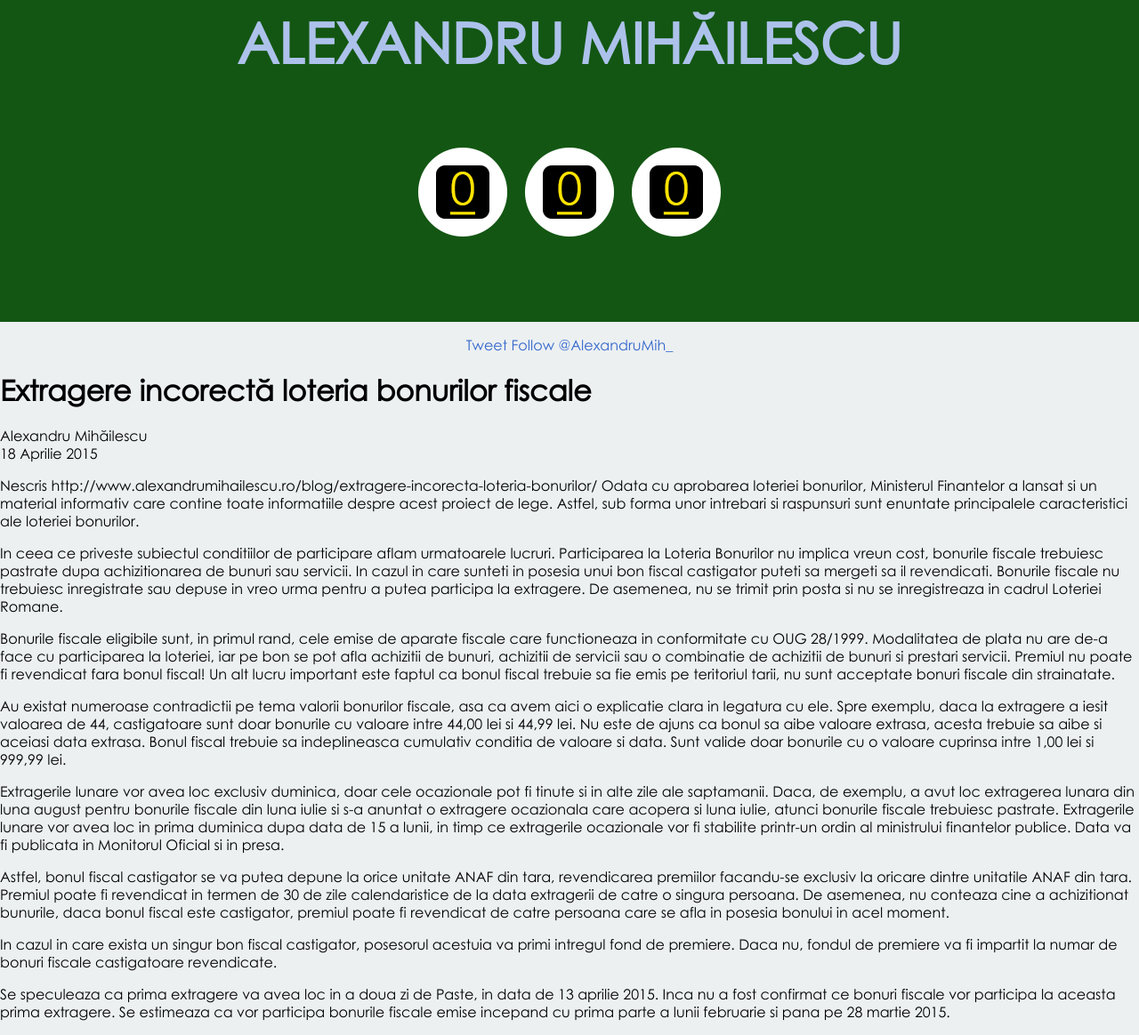
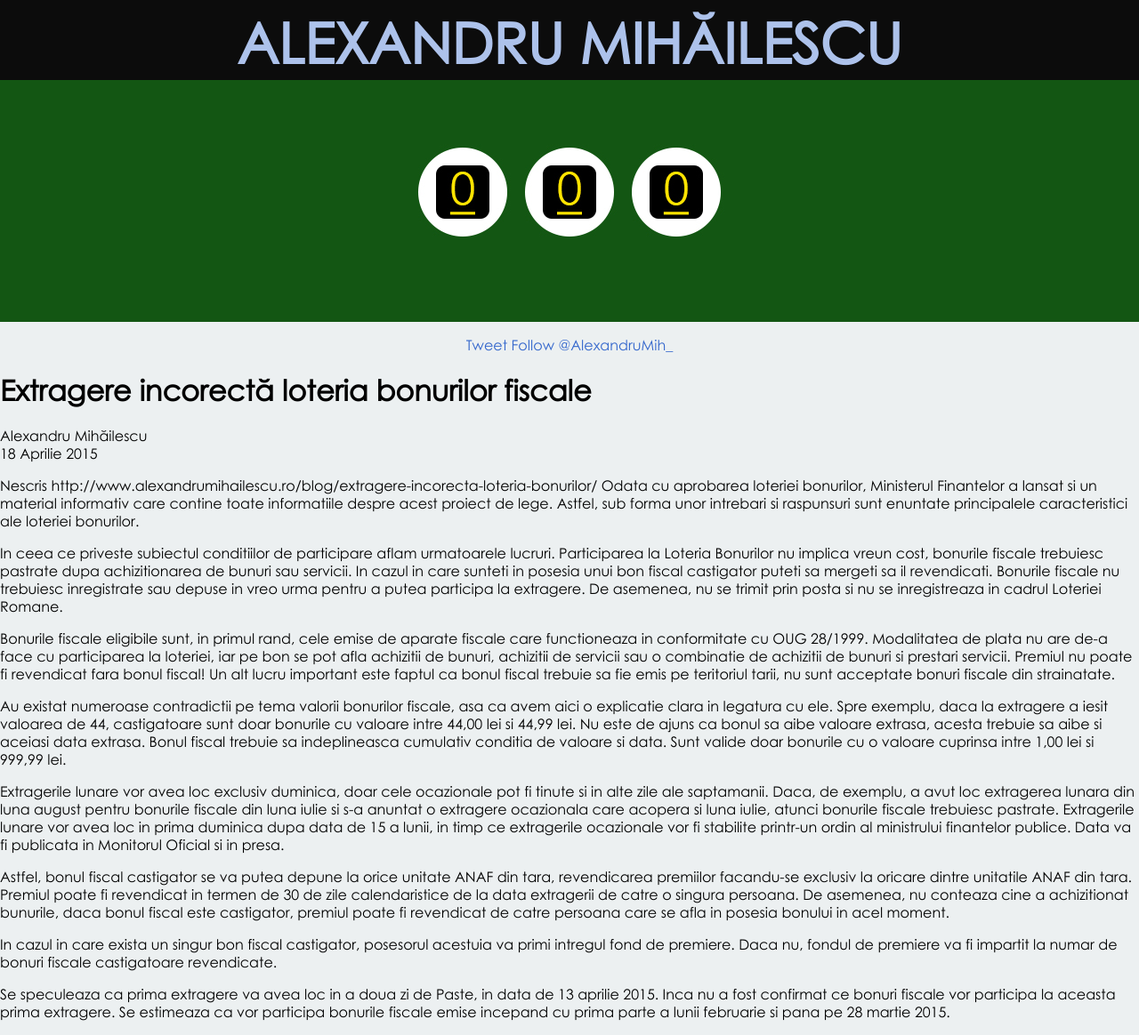
Before and after one commit to AlexandruMihailescu/alexandrumihailescu.github.com, a Jekyll site: the page built from _posts/2015-04-18-extragere-incorecta-loteria-bonurilor.md, in a window 1280 px wide. Shown: the whole page at 89% size. Built offline with Jekyll 4.4.1, drawn with Linux system fonts in a browser that asks for light colours; nearby versions of some CDN libraries; Markdown is read by kramdown in place of the engine named in the settings; comment, search, counter and statistics services are not loaded.

Commit message:
removed colour

```diff
--- a/_includes/header.html
+++ b/_includes/header.html
@@ -22,11 +22,7 @@
 
   </head>
   <body>
-    {% if page.backgroundcolour == nil %}
     <nav>
-    {% else %}
-    <nav style="background-color: {{page.backgroundcolour}};">
-    {% endif %}
       <div class="site-width" title="vezi meniu legături">
         <a>
             ALEXANDRU <span id="lastName">MIHĂILESCU</span>
--- a/style/navstyle.css
+++ b/style/navstyle.css
@@ -74,7 +74,9 @@ nav {
   -moz-transform: translate(0,0);
   -o-transform: translate(0,0);
   transform: translate(0,0);
-
+  -webkit-transition: -webkit-transform .4s, height .3s, background .4s;
+  -moz-transition: -moz-transform .4s, height .3s, background .4s;
+  transition: transform .4s, height .3s, background .4s;
   -webkit-animation: firstFadeInAndDrop .5s;
   -moz-animation: firstFadeInAndDrop .5s;
   animation: firstFadeInAndDrop .5s;
```
